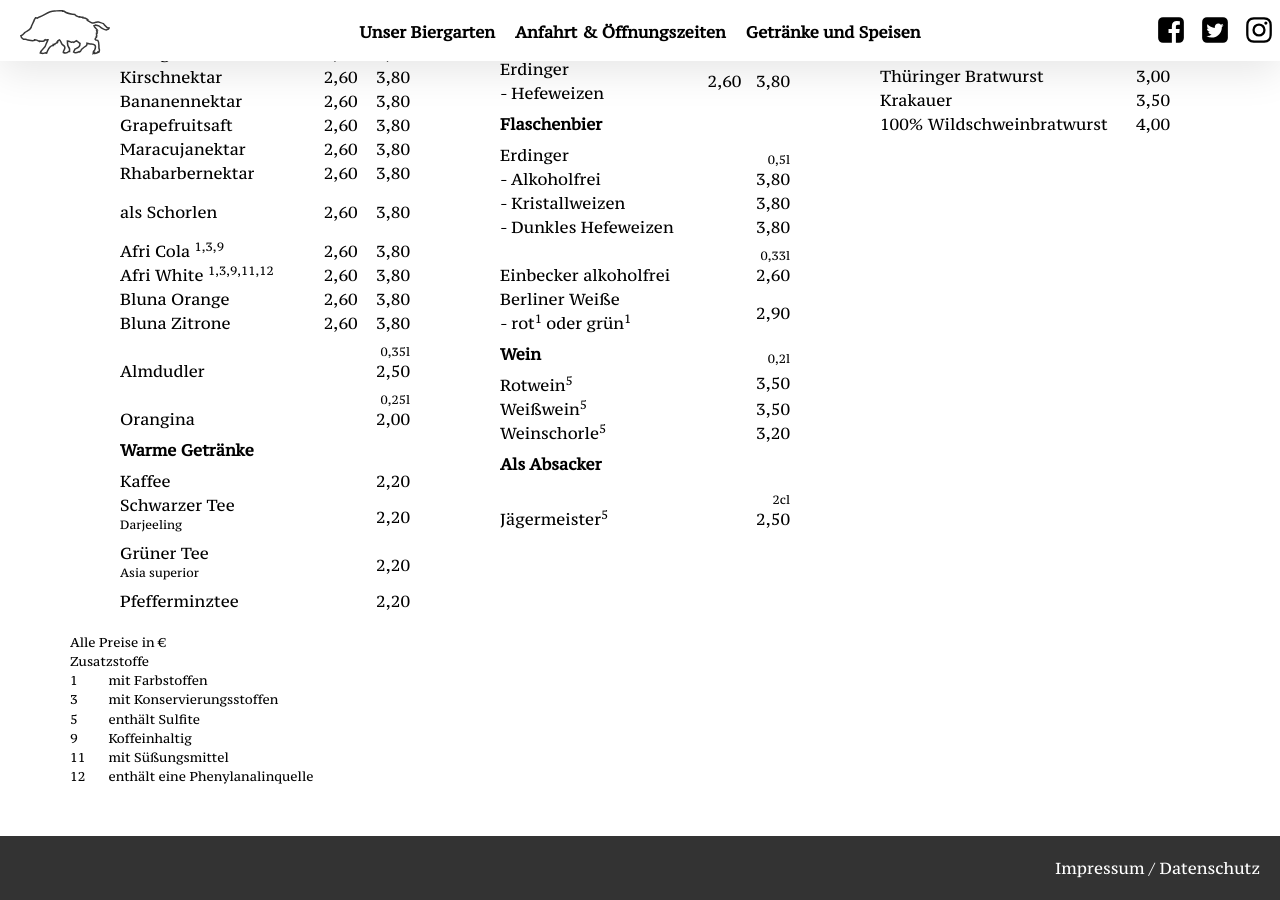
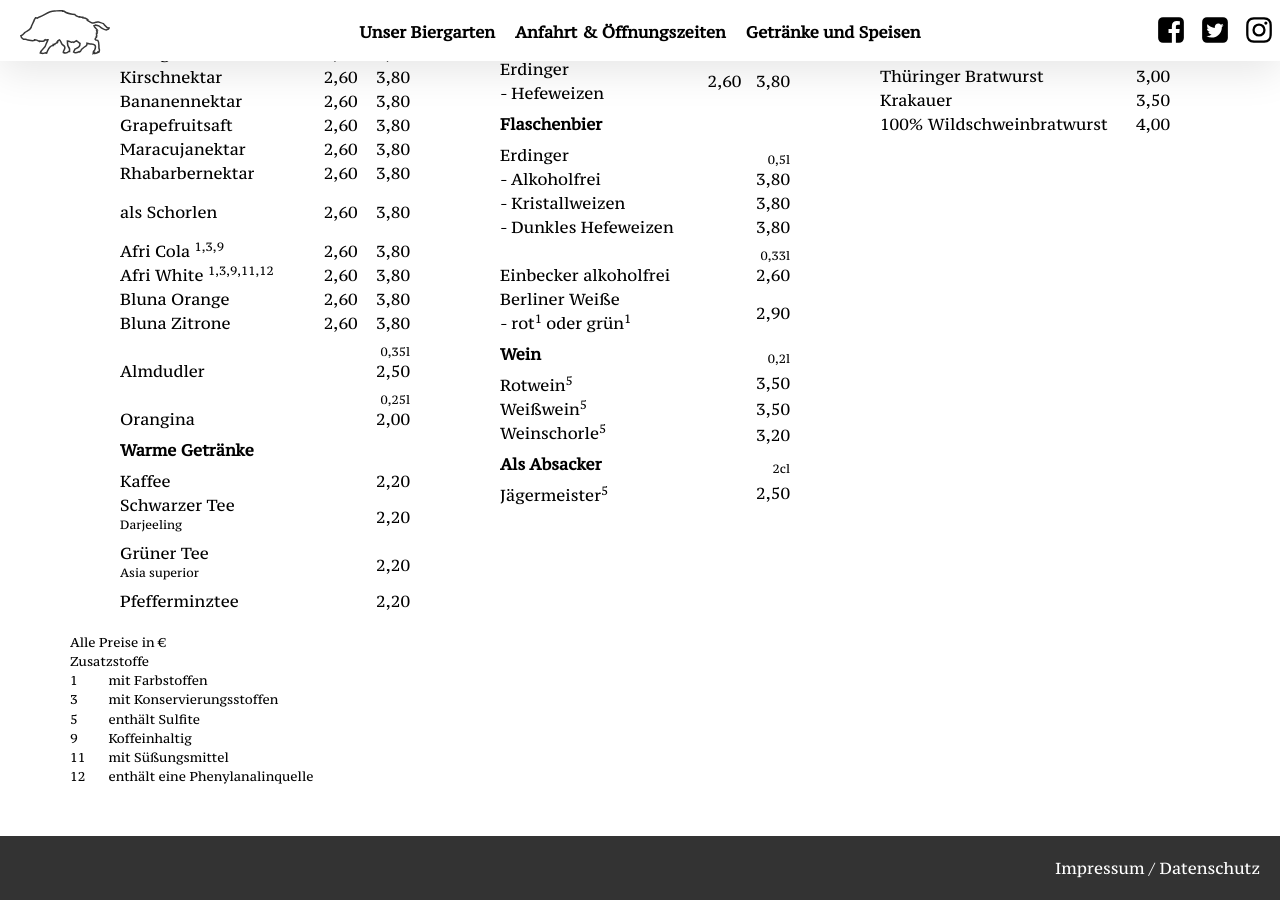
Before and after one commit to versable/kehr-website, a Jekyll site: the page built from index.html, in a window 1280 px wide and 900 px high, scrolled down 1948 px. Built offline with Jekyll 4.4.1, drawn with Linux system fonts in a browser that asks for light colours.

Commit message:
Change menu

```diff
--- a/index.html
+++ b/index.html
@@ -286,10 +286,7 @@ layout: default
                 <td>3,20</td>
             </tr>
             <tr>
-                <th colspan="3">Als Absacker</th>
-            </tr>
-            <tr>
-                <td></td>
+                <th>Als Absacker</th>
                 <td></td>
                 <td><sub>2cl</sub></td>
             </tr>
```
